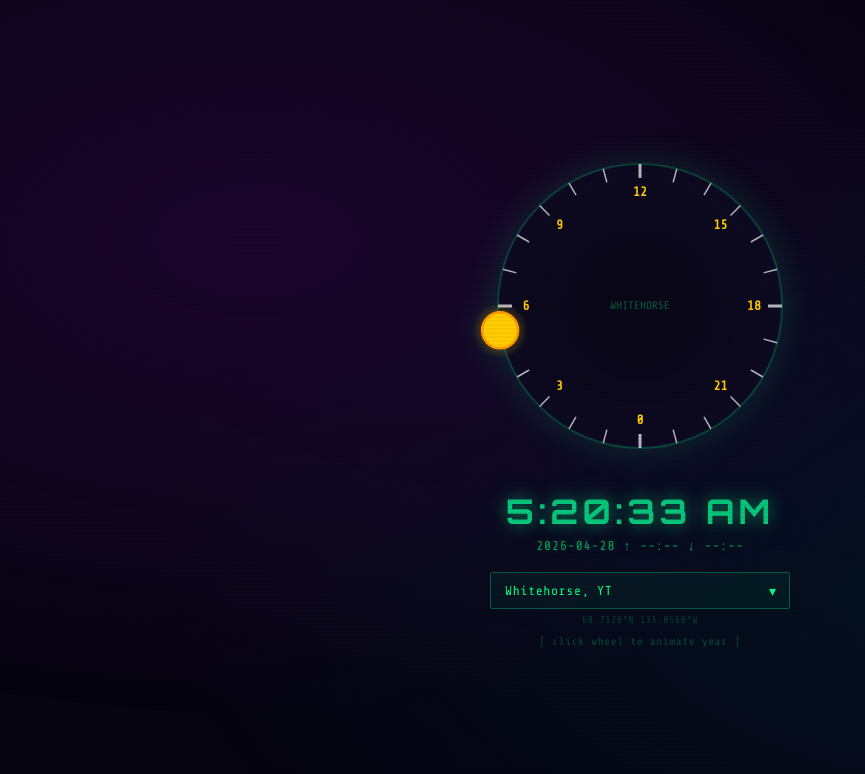
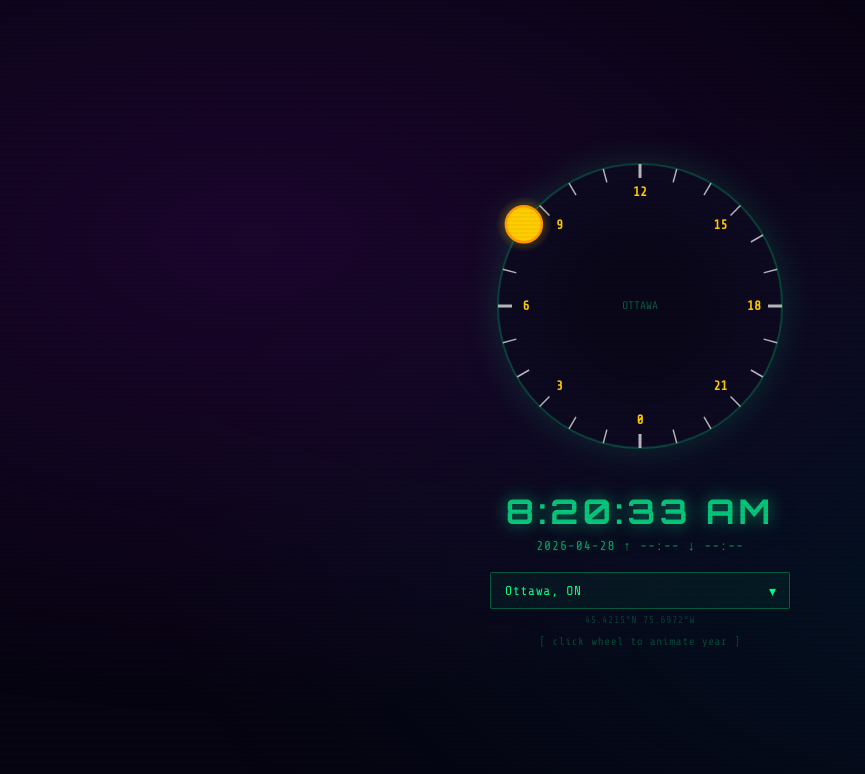
Before and after one commit to jballan-create/SkyWorldClock, a plain HTML site: page SkyWorldClock.html in a window 1280 px wide. Shown: the whole page, without its empty margins (0-865 px from the left). Drawn offline with nearby package versions, Linux system fonts and the light colour scheme.

Commit message:
Update SkyWorldClock.html

```diff
--- a/SkyWorldClock.html
+++ b/SkyWorldClock.html
@@ -152,6 +152,11 @@
 
 <script src="https://cdnjs.cloudflare.com/ajax/libs/suncalc/1.9.0/suncalc.min.js"></script>
 <script>
+  // --- CONFIGURATION ---
+const APP_CONFIG = {
+  defaultCityName: "Ottawa, ON",
+  defaultRegion: "Canada"
+};
 const CITIES = {
   "Canada": [
     { name:"Whitehorse, YT",          lat:60.7128,  lon:-135.0568, tz:"Canada/Yukon" },
@@ -342,13 +347,14 @@ for (const [region, cities] of Object.entries(CITIES)) {
     const opt = document.createElement('option');
     opt.value = JSON.stringify(city);
     opt.textContent = city.name;
-    if (city.name === 'Whitehorse, YT') opt.selected = true;
+    if (city.name === APP_CONFIG.defaultCityName) opt.selected = true;
     grp.appendChild(opt);
   }
   select.appendChild(grp);
 }
 
-let currentCity = CITIES["Canada"].find(c => c.name === 'Whitehorse, YT') || CITIES["Canada"][0];
+let currentCity = CITIES[APP_CONFIG.defaultRegion].find(c => c.name === APP_CONFIG.defaultCityName)
+                  || CITIES["Canada"][0];
 
 function applyCity(city) {
   currentCity = city;
```
